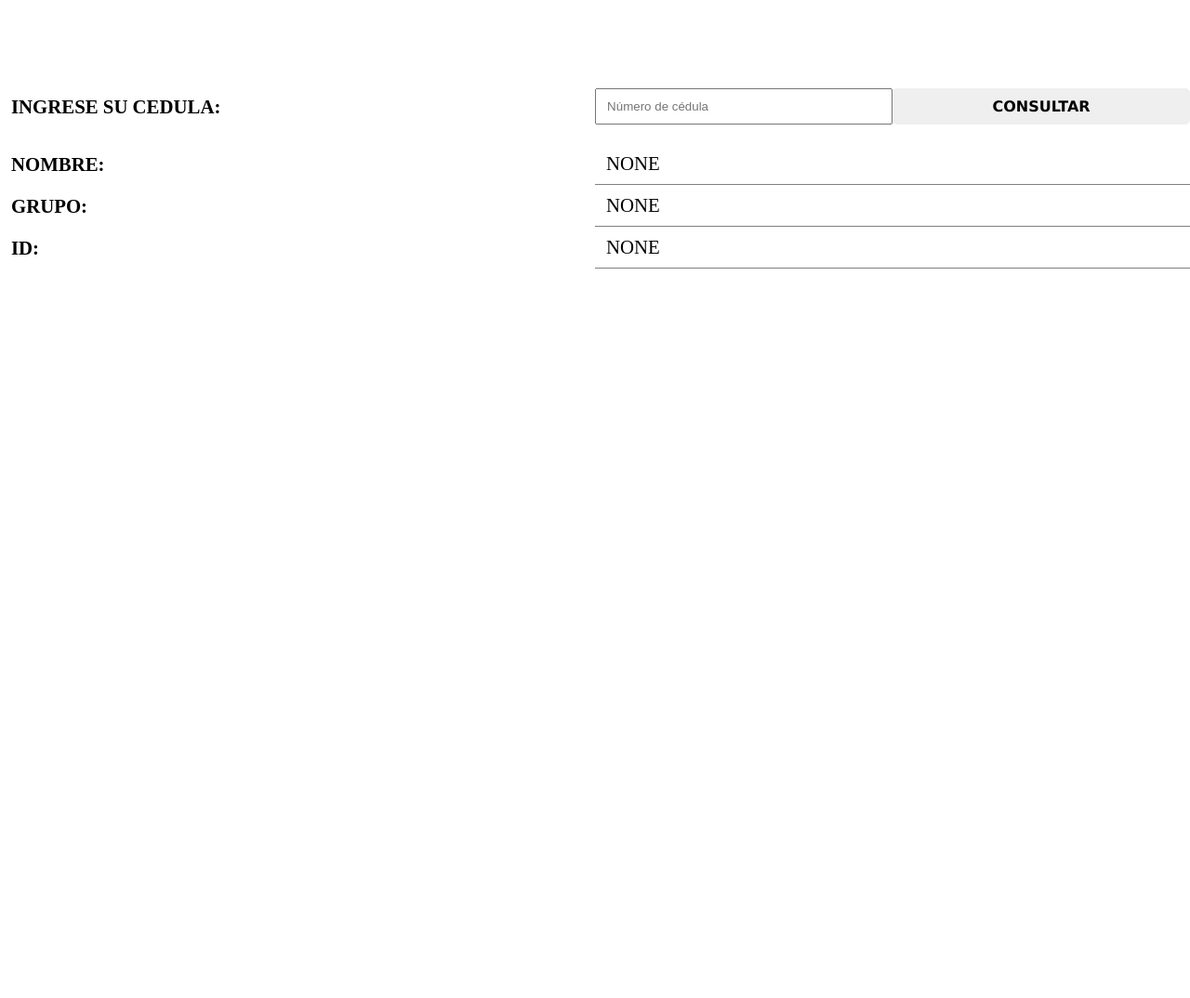
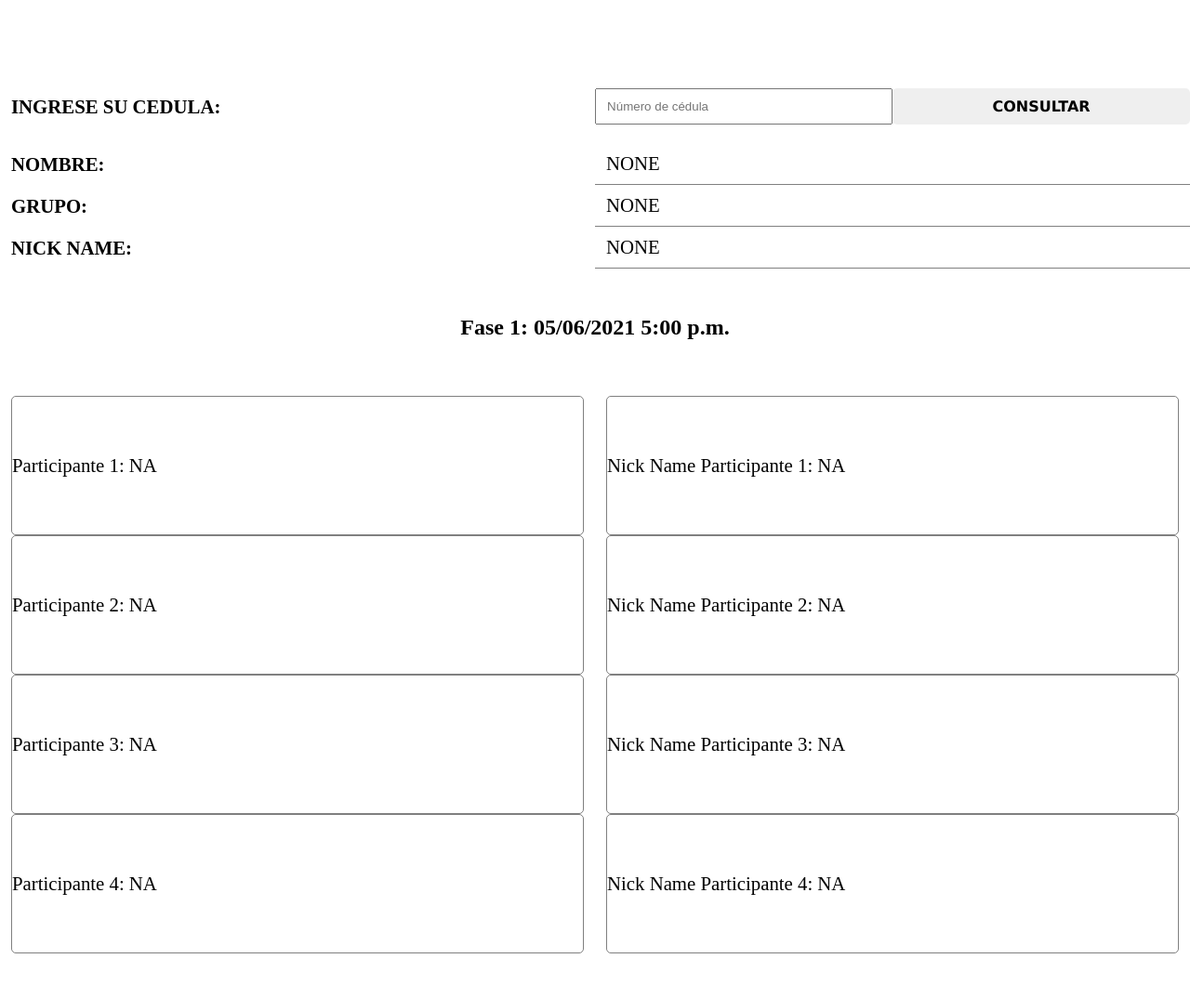
Before and after one commit to juan154850/ConsultaCooprudea, a plain HTML site: page index.html in a window 1280 px wide. Shown: the part 573-1647 px from the top of the page at 93% size. Before the commit the page ends 862 px from the top, so only its background shows below. Drawn offline with Linux system fonts and the light colour scheme.

Commit message:
Mostrar Programacion

```diff
--- a/css/styles.css
+++ b/css/styles.css
@@ -7,7 +7,6 @@
   height: 100%;
   width: 100%;
   padding: 10px 0px;
-
 }
 .btnConsultar {
   background-color: rgba(128, 128, 128, 0.13);
@@ -19,7 +18,6 @@
 .btnConsultar span {
   font-weight: bold;
   font-family: Verdana, Geneva, Tahoma, sans-serif;
-
 }
 .btnConsultar:hover {
   cursor: pointer;
@@ -27,35 +25,109 @@
   border: 1px solid green;
   border-radius: 10px;
 }
-.titulos{
+.titulos {
   font-weight: bold;
   font-size: 1.3em;
   padding-left: 12px;
 }
-.resultados{
+.resultados {
   font-size: 1.3em;
   border-bottom: 1px solid grey;
   padding-bottom: 10px;
   padding-left: 12px;
-
 }
-.tituloPrincipal{
+.tituloPrincipal {
   font-weight: bold;
   font-family: cursive;
   justify-content: center;
   font-size: 2em;
 }
 
-.logoUdeA{
+.logoUdeA {
   margin: 50px;
   box-shadow: -3px 3px 6px rgba(44, 148, 49, 0.377);
-  transition:linear 0.2s;
+  transition: linear 0.2s;
 }
-.logoUdeA:hover{
+.logoUdeA:hover {
   transform: scale(1.1);
   box-shadow: -10px 10px 15px rgba(44, 148, 49, 0.377);
 }
-.imgTitle{
+.imgTitle {
   padding: 60px;
   transition: linear 0.2s;
 }
+.encabezado {
+  text-align: center;
+  margin-top: 50px;
+  margin-bottom: 25px;
+  font-size: 1.5em;
+}
+/*.grupo{
+  display: flex;
+  width: 100%;
+
+}
+.nombresParticipantes{
+  width: 100%;
+  text-align: center;
+  margin: 20px 0px;
+  font-size: 1.5em;
+  display: flex;
+  flex-direction: column;
+  flex-wrap: wrap ;
+}
+.nombresDentroDelJuego{
+  width: 100%;
+  text-align: center;
+  margin: 20px 0px;
+  font-size: 1.5em;
+
+}
+.names{
+  display: flex;
+  flex-direction: row;
+  padding:  12px;
+}
+.names div{
+  padding-left:  12px;
+}*/
+.containerFlex {
+  /*border: 1px solid red;*/
+  margin: 25px 0px;
+  margin-left: 0px;
+  padding: 25px 0px;
+  display: flex;
+  flex-direction: row;
+  flex-wrap: wrap;
+  justify-content: space-between;
+  align-items: flex-start;
+  font-size: 1.3em;
+}
+.item {
+  /*border: 1px solid green;*/
+  width: 50%;
+  height: 100%;
+  padding: 10px 0px;
+  margin-bottom: 10px;
+}
+.nombre {
+  border: 1px solid grey;
+  width: auto;
+  height: 150px;
+  margin-left: 12px;
+  margin-right: 12px;
+  border-radius: 5px;
+  background-color: white;
+  display: flex;
+  align-items: center;
+  justify-content: flex-start;
+  flex-direction: row;
+  flex-wrap: wrap;
+}
+.nombre:hover {
+  background-color: rgba(128, 128, 128, 0.116);
+  cursor: pointer;
+}
+.nombreParticipante {
+  padding-left: 5px;
+}
--- a/index.html
+++ b/index.html
@@ -44,12 +44,69 @@
         NONE
       </div>
       <div class="col-6 titulos">
-        ID:
+        NICK NAME:
       </div>
       <div class="col-6 resultados" id="resulID">
         NONE
       </div>
     </div>
+    <h3 class="encabezado">
+      Fase 1:  05/06/2021 5:00 p.m.
+    </h3>
+    <div class="containerFlex">
+      <div class="item">
+        <div class="nombre">
+          Participante 1:
+          <div class="nombreParticipante" id="participante1">
+            Juan Diego Bermúdez Castañeda
+          </div>
+        </div>
+        <div class="nombre">
+          Participante 2:
+          <div class="nombreParticipante" id="participante2">
+            Juan Diego Bermúdez Castañeda
+          </div>
+        </div>
+        <div class="nombre">
+          Participante 3:
+          <div class="nombreParticipante" id="participante3">
+            Juan Diego Bermúdez Castañeda
+          </div>
+        </div>
+        <div class="nombre">
+          Participante 4:
+          <div class="nombreParticipante" id="participante4">
+            Juan Diego Bermúdez Castañeda
+          </div>
+        </div>
+      </div>
+      <div class="item">
+        <div class="nombre">
+          Nick Name Participante 1:
+          <div class="nombreParticipante" id="nick1">
+            Drinuss
+          </div>
+        </div>
+        <div class="nombre">
+          Nick Name Participante 2:
+          <div class="nombreParticipante" id="nick2">
+            Drinuss
+          </div>
+        </div>
+        <div class="nombre">
+          Nick Name Participante 3:
+          <div class="nombreParticipante" id="nick3">
+            Drinuss
+          </div>
+        </div>
+        <div class="nombre">
+          Nick Name Participante 4:
+          <div class="nombreParticipante" id="nick4">
+            Drinuss
+          </div>
+        </div>
+      </div>
+    </div>
     <script src="js/scripts.js"></script>
 </body>
 </html>
--- a/js/scripts.js
+++ b/js/scripts.js
@@ -4,6 +4,26 @@ const ced = document.getElementById('fname');
 const resulNombre = document.getElementById('resulNombre');
 const resulGrupo = document.getElementById('resulGrupo');
 const resulId = document.getElementById('resulID');
+const resultParticipante1 = document.getElementById('participante1');
+const resultParticipante2 = document.getElementById('participante2');
+const resultParticipante3 = document.getElementById('participante3');
+const resultParticipante4 = document.getElementById('participante4');
+const resultNick1 = document.getElementById('nick1');
+const resultNick2 = document.getElementById('nick2');
+const resultNick3 = document.getElementById('nick3');
+const resultNick4 = document.getElementById('nick4');
+function limpiarDocumento(){
+  resultParticipante1.textContent = "NA";
+  resultParticipante2.textContent = "NA";
+  resultParticipante3.textContent = "NA";
+  resultParticipante4.textContent = "NA";
+  resultNick1.textContent = "NA";
+  resultNick2.textContent = "NA";
+  resultNick3.textContent = "NA";
+  resultNick4.textContent = "NA";
+}
+limpiarDocumento();
+
 let textoLeido;
 class participante
 {
@@ -18,9 +38,11 @@ class participante
 //función para leer documentos de texto con AJAX,
 function loadDoc()
 {
+  limpiarDocumento();
   let contadorParticipantes = 0;
   let arrayParticipantes=[];
   let bandera = false;
+  let contadorLugarDiv = 1;
   const xhttp = new XMLHttpRequest();
   xhttp.onreadystatechange = function()
   {
@@ -28,9 +50,12 @@ function loadDoc()
     {
       textoLeido = xhttp.responseText;
       let contador=0;
+      //let contadorGrupos=0;
       let nombre="";
       let cedula="";
       let tel="";
+      let nickName = "Desconocido";
+      //let inicialGrupo = 1;
 
       for ( let i in textoLeido)
       {
@@ -42,11 +67,17 @@ function loadDoc()
             console.log(cedula);
             console.log(tel);
             console.log(contador);*/
-            arrayParticipantes[contadorParticipantes] = new participante(nombre,"A",cedula,tel);
+            arrayParticipantes[contadorParticipantes] = new participante(nombre,tel,cedula,nickName);
             contadorParticipantes++;
             nombre="";
             cedula="";
             tel="";
+            //contadorGrupos++;
+            /*if(contadorGrupos==4 ){
+              inicialGrupo++;
+              contadorGrupos=0;
+            }*/
+
           }
           continue;
         }
@@ -65,7 +96,7 @@ function loadDoc()
       /*console.log(nombre);
       console.log(cedula);
       console.log(tel);*/
-      arrayParticipantes[contadorParticipantes] = new participante(nombre,"A",cedula,tel);
+      arrayParticipantes[contadorParticipantes] = new participante(nombre,tel,cedula,nickName);
       bandera = false;
       for(let i in arrayParticipantes){
         if(arrayParticipantes[i].cc == ced.value){
@@ -75,15 +106,42 @@ function loadDoc()
             ID en el Juego: <b>${arrayParticipantes[i].id}</b><br>`;*/
             resulNombre.textContent = arrayParticipantes[i].nombre;
             resulGrupo.textContent = arrayParticipantes[i].grupo;
-            resulId.textContent = arrayParticipantes[i].id;
+            resulId.textContent = arrayParticipantes[i].id; //este va a ser el nombre dentro del juego
             break
         }
         }
+      for(let i in arrayParticipantes){
+        if((arrayParticipantes[i].grupo == resulGrupo.textContent) && (contadorLugarDiv==1)){
+          resultParticipante1.textContent  = arrayParticipantes[i].nombre;
+          resultNick1.textContent = arrayParticipantes[i].id;
+          contadorLugarDiv++;
+          continue;
+        }
+        if((arrayParticipantes[i].grupo == resulGrupo.textContent) && (contadorLugarDiv==2)){
+          resultParticipante2.textContent  = arrayParticipantes[i].nombre;
+          resultNick2.textContent = arrayParticipantes[i].id;
+          contadorLugarDiv++;
+          continue;
+        }
+        if((arrayParticipantes[i].grupo == resulGrupo.textContent) && (contadorLugarDiv==3)){
+          resultParticipante3.textContent  = arrayParticipantes[i].nombre;
+          resultNick3.textContent = arrayParticipantes[i].id;
+          contadorLugarDiv++;
+          continue;
+        }
+        if((arrayParticipantes[i].grupo == resulGrupo.textContent) && (contadorLugarDiv==4)){
+          resultParticipante4.textContent  = arrayParticipantes[i].nombre;
+          resultNick4.textContent = arrayParticipantes[i].id;
+          contadorLugarDiv++;
+          continue
+        }
+      }
       if(bandera==false){
         resulNombre.textContent = "NA";
         resulGrupo.textContent = "NA";
         resulId.textContent = "NA";
         alert(`No se encontró un participante con CC: ${ced.value}`);
+        limpiarDocumento();
       }
     }
   };
```
Also changed, not shown: js/ajax_info.txt.
